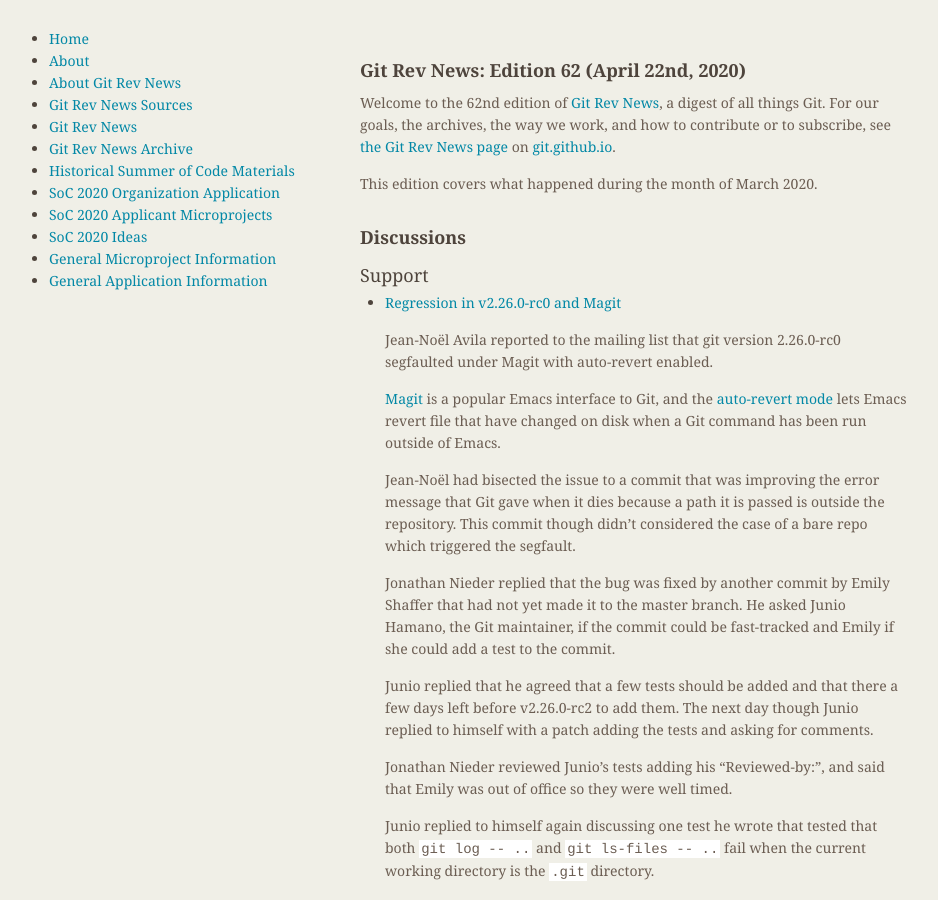
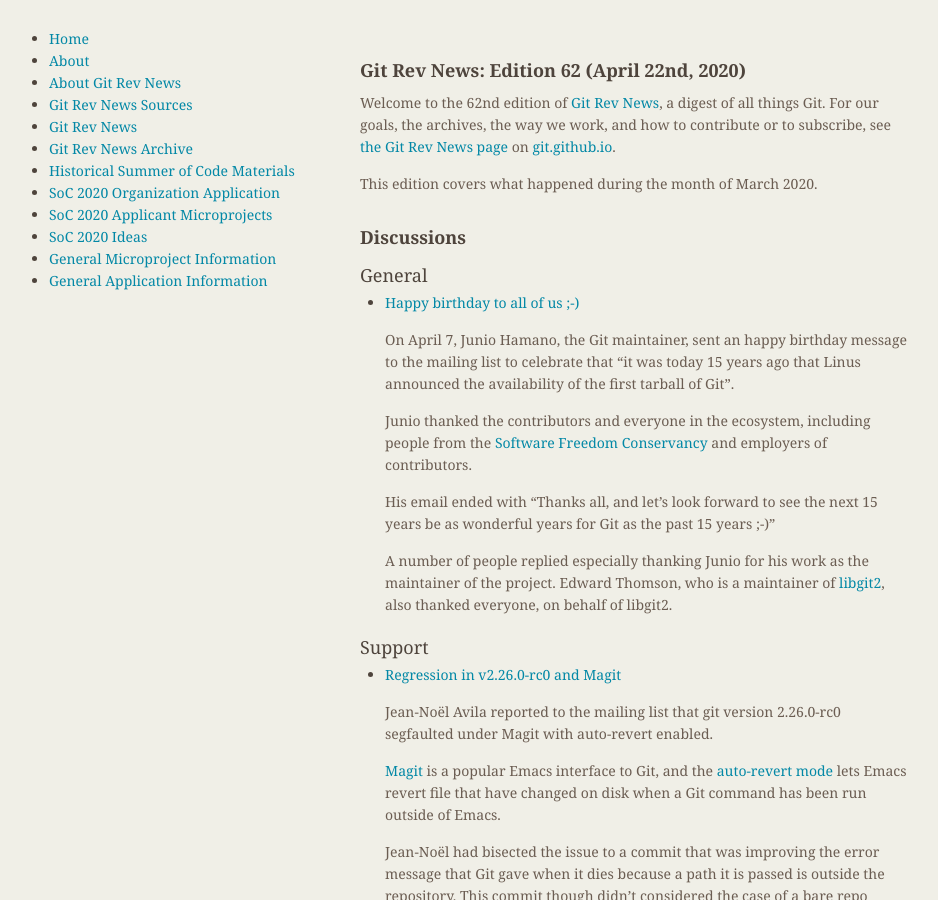
Before and after one commit to git/git.github.io, a Jekyll site: the page built from rev_news/drafts/edition-62.md, in a window 1280 px wide and 900 px high. Shown: the whole window, without its empty margins (174-1112 px from the left). Built offline with Jekyll 4.4.1, drawn with Linux system fonts in a browser that asks for light colours.

Commit message:
rn-62: add article about Git's birthday

```diff
--- a/rev_news/drafts/edition-62.md
+++ b/rev_news/drafts/edition-62.md
@@ -17,9 +17,27 @@
 
 ## Discussions
 
-<!---
 ### General
--->
+
+* [Happy birthday to all of us ;-)](https://lore.kernel.org/git/xmqqzhbmpyh6.fsf@gitster.c.googlers.com/)
+
+  On April 7, Junio Hamano, the Git maintainer, sent an happy birthday
+  message to the mailing list to celebrate that "it was today 15 years
+  ago that Linus announced the availability of the first tarball of
+  Git".
+
+  Junio thanked the contributors and everyone in the ecosystem,
+  including people from the [Software Freedom Conservancy](https://sfconservancy.org/)
+  and employers of contributors.
+
+  His email ended with "Thanks all, and let's look forward to see the
+  next 15 years be as wonderful years for Git as the past 15 years
+  ;-)"
+
+  A number of people replied especially thanking Junio for his work as
+  the maintainer of the project. Edward Thomson, who is a maintainer
+  of [libgit2](https://libgit2.org/), also thanked everyone, on behalf
+  of libgit2.
 
 <!---
 ### Reviews
```
